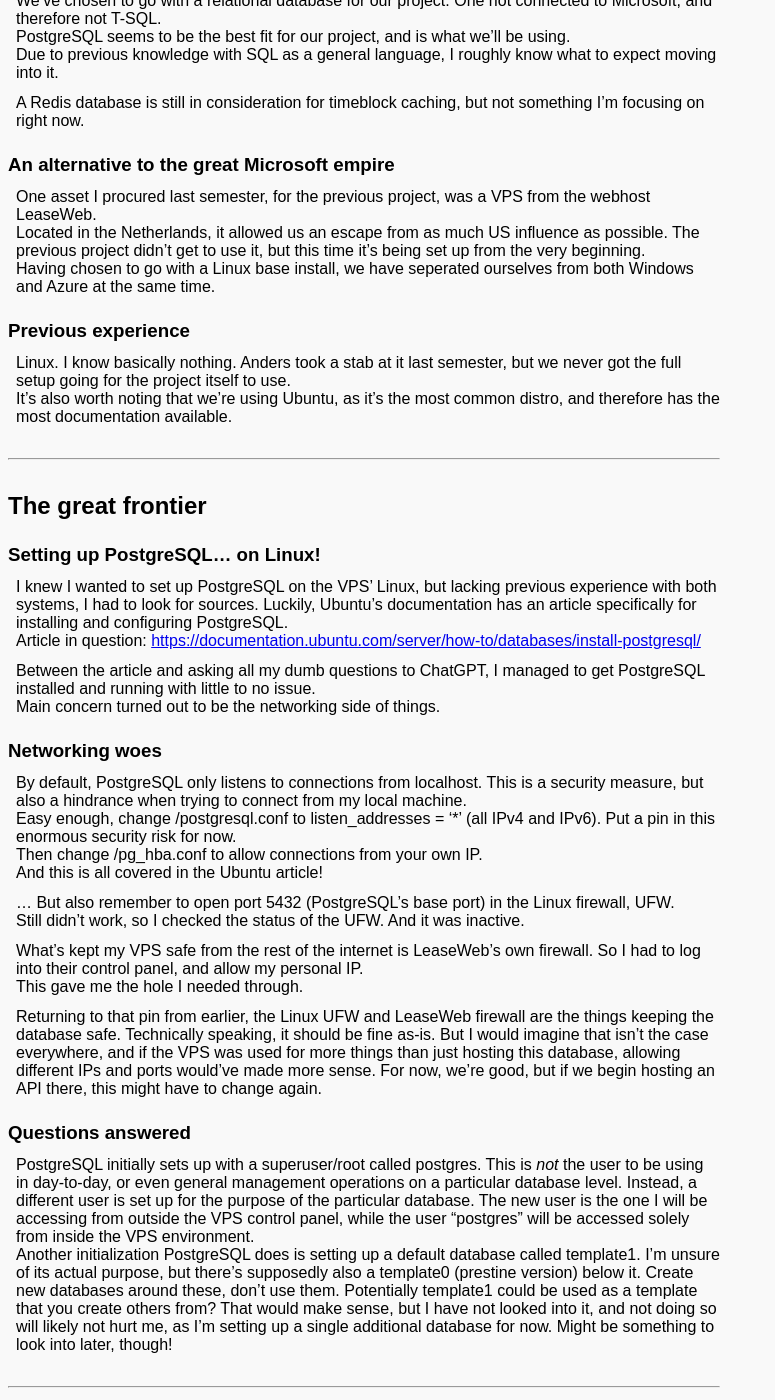
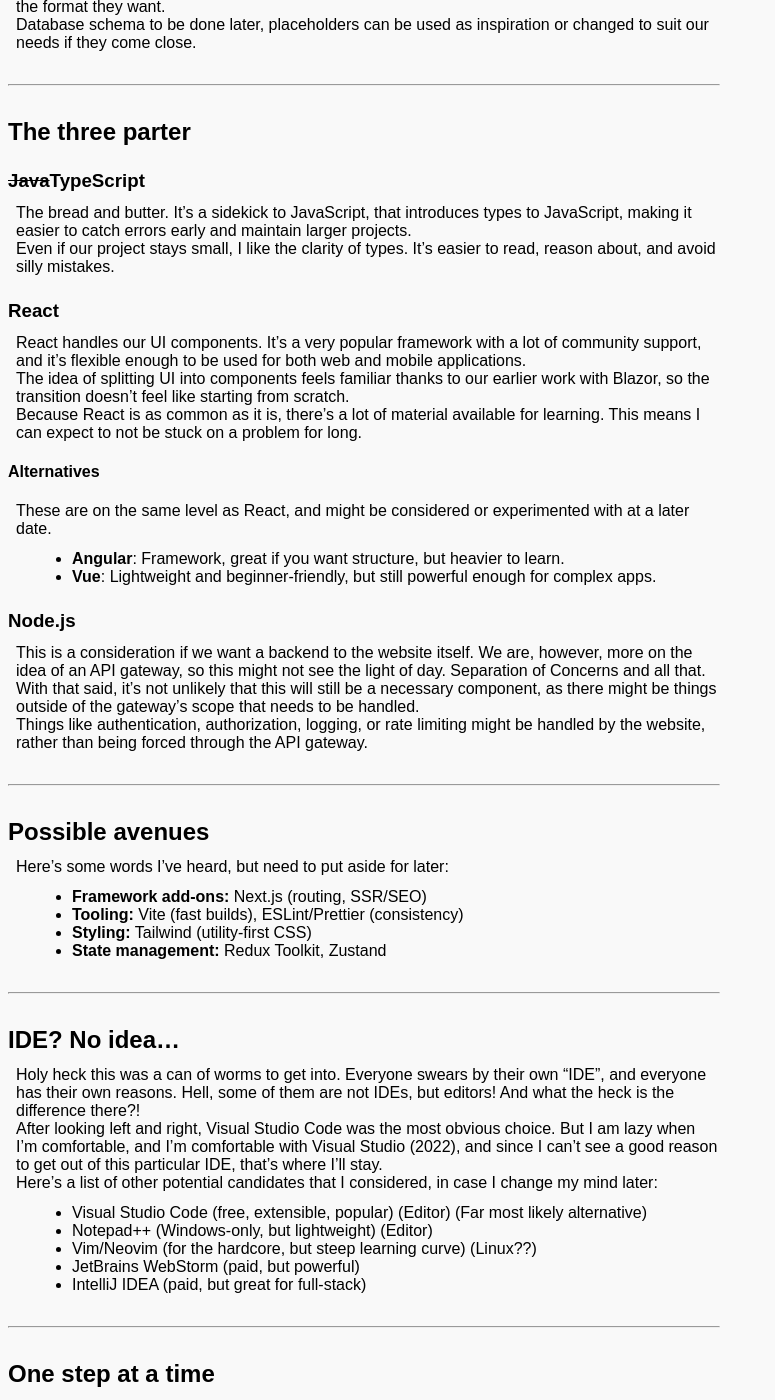
Before and after one commit to MHLaDMOoF24/mhladmoof24.github.io, a Jekyll site: the page built from _posts/2025-09-02-postgresql_setup.md, in a window 1280 px wide and 1400 px high, scrolled down 328 px. Shown: the whole window, without its empty margins (0-775 px from the left). Built offline with Jekyll 4.4.1, drawn with Linux system fonts in a browser that asks for light colours; some of the changed text lies outside the part shown.

Commit message:
Initial TypeScript/React/Node.js write-up

```diff
--- a/_posts/2025-09-02-postgresql_setup.md
+++ b/_posts/2025-09-02-postgresql_setup.md
@@ -1,73 +1,60 @@
 ---
 layout: post
-title: "PostgreSQL setup"
-tags: [production, database]
+title: "Finding a language to speak"
+tags: [research, application]
 ---
 
-<span class="note">This post mostly concerns networking, but considering contact to your database should be important to you, this seems fair to still work on...</span>
-
-## A new beginning
-### Previously, on this blog...
-We've chosen to go with a relational database for our project. One not connected to Microsoft, and therefore not T-SQL.
-PostgreSQL seems to be the best fit for our project, and is what we'll be using.
-Due to previous knowledge with SQL as a general language, I roughly know what to expect moving into it.
-
-A Redis database is still in consideration for timeblock caching, but not something I'm focusing on right now.
-
-
-### An alternative to the great Microsoft empire
-One asset I procured last semester, for the previous project, was a VPS from the webhost LeaseWeb.
-Located in the Netherlands, it allowed us an escape from as much US influence as possible. The previous project didn't get to use it, but this time it's being set up from the very beginning.
-Having chosen to go with a Linux base install, we have seperated ourselves from both Windows and Azure at the same time.
-
-
-### Previous experience
-Linux. I know basically nothing. Anders took a stab at it last semester, but we never got the full setup going for the project itself to use.
-It's also worth noting that we're using Ubuntu, as it's the most common distro, and therefore has the most documentation available.
+## Yo, where we at
+### Modus operandi
+With our first priority (database setup) mostly worked out, we can now get started on preparing a face to show the world.
+Since the database is in place, other members can now start storing whatever data they need in the format they want.
+Database schema to be done later, placeholders can be used as inspiration or changed to suit our needs if they come close.
 
 ---
 
-## The great frontier
-### Setting up PostgreSQL... on Linux!
-I knew I wanted to set up PostgreSQL on the VPS' Linux, but lacking previous experience with both systems, I had to look for sources. Luckily, Ubuntu's documentation has an article specifically for installing and configuring PostgreSQL.
-Article in question: [https://documentation.ubuntu.com/server/how-to/databases/install-postgresql/](https://documentation.ubuntu.com/server/how-to/databases/install-postgresql/)
+## The three parter
+### ~~Java~~TypeScript
+The bread and butter. It's a sidekick to JavaScript, that introduces types to JavaScript, making it easier to catch errors early and maintain larger projects.
+Even if our project stays small, I like the clarity of types. It’s easier to read, reason about, and avoid silly mistakes.
 
-Between the article and asking all my dumb questions to ChatGPT, I managed to get PostgreSQL installed and running with little to no issue.
-Main concern turned out to be the networking side of things.
+### React
+React handles our UI components. It’s a very popular framework with a lot of community support, and it’s flexible enough to be used for both web and mobile applications.
+The idea of splitting UI into components feels familiar thanks to our earlier work with Blazor, so the transition doesn’t feel like starting from scratch.
+Because React is as common as it is, there's a lot of material available for learning. This means I can expect to not be stuck on a problem for long.
 
+#### Alternatives
+These are on the same level as React, and might be considered or experimented with at a later date.
+- **Angular**: Framework, great if you want structure, but heavier to learn.
+- **Vue**: Lightweight and beginner-friendly, but still powerful enough for complex apps.
 
-### Networking woes
-By default, PostgreSQL only listens to connections from localhost. This is a security measure, but also a hindrance when trying to connect from my local machine.
-Easy enough, change /postgresql.conf to listen_addresses = '*' (all IPv4 and IPv6). Put a pin in this enormous security risk for now.
-Then change /pg_hba.conf to allow connections from your own IP.
-And this is all covered in the Ubuntu article!
-
-... But also remember to open port 5432 (PostgreSQL's base port) in the Linux firewall, UFW.
-Still didn't work, so I checked the status of the UFW. And it was inactive.
-
-What's kept my VPS safe from the rest of the internet is LeaseWeb's own firewall. So I had to log into their control panel, and allow my personal IP.
-This gave me the hole I needed through.
-
-Returning to that pin from earlier, the Linux UFW and LeaseWeb firewall are the things keeping the database safe. Technically speaking, it should be fine as-is. But I would imagine that isn't the case everywhere, and if the VPS was used for more things than just hosting this database, allowing different IPs and ports would've made more sense. For now, we're good, but if we begin hosting an API there, this might have to change again.
-
-
-### Questions answered
-PostgreSQL initially sets up with a superuser/root called postgres. This is _not_ the user to be using in day-to-day, or even general management operations on a particular database level. Instead, a different user is set up for the purpose of the particular database. The new user is the one I will be accessing from outside the VPS control panel, while the user "postgres" will be accessed solely from inside the VPS environment.
-Another initialization PostgreSQL does is setting up a default database called template1. I'm unsure of its actual purpose, but there's supposedly also a template0 (prestine version) below it. Create new databases around these, don't use them. Potentially template1 could be used as a template that you create others from? That would make sense, but I have not looked into it, and not doing so will likely not hurt me, as I'm setting up a single additional database for now. Might be something to look into later, though!
-
+### Node.js
+This is a consideration if we want a backend to the website itself. We are, however, more on the idea of an API gateway, so this might not see the light of day. Separation of Concerns and all that.
+With that said, it's not unlikely that this will still be a necessary component, as there might be things outside of the gateway's scope that needs to be handled.
+Things like authentication, authorization, logging, or rate limiting might be handled by the website, rather than being forced through the API gateway.
 
 ---
 
-## What's next?
-### Postgression
-Still to-do is actually doing any work with PostgreSQL. I'm comfortable enough in SQL itself to not be too worried, but it'd be good to test it out a bit, see if it works as expected.
-The database itself needs a schema, which will likely be the very next step. It doesn't need to be perfect, but it should at least handle what Trine brings in for her first batches of data.
+## Possible avenues
+Here's some words I've heard, but need to put aside for later:
+- **Framework add-ons:** Next.js (routing, SSR/SEO)
+- **Tooling:** Vite (fast builds), ESLint/Prettier (consistency)
+- **Styling:** Tailwind (utility-first CSS)
+- **State management:** Redux Toolkit, Zustand
 
+---
 
-### Redis
-I've also mentioned setting up a Redis database for caching timeblocks. This is still in consideration, but this is extremely low priority for now.
-Timeblocks will be
+## IDE? No idea...
+Holy heck this was a can of worms to get into. Everyone swears by their own "IDE", and everyone has their own reasons. Hell, some of them are not IDEs, but editors! And what the heck is the difference there?!
+After looking left and right, Visual Studio Code was the most obvious choice. But I am lazy when I'm comfortable, and I'm comfortable with Visual Studio (2022), and since I can't see a good reason to get out of this particular IDE, that's where I'll stay.
+Here's a list of other potential candidates that I considered, in case I change my mind later:
+- Visual Studio Code (free, extensible, popular) (Editor) (Far most likely alternative)
+- Notepad++ (Windows-only, but lightweight) (Editor)
+- Vim/Neovim (for the hardcore, but steep learning curve) (Linux??)
+- JetBrains WebStorm (paid, but powerful)
+- IntelliJ IDEA (paid, but great for full-stack)
 
+---
 
-### Application development when??
-So far I've essentially neglected my second specialization. This is completely on purpose, because it doesn't ~~provide any value~~ block anyone else from progressing their work. The database, however, could potentially. So priorities were had, and Application Development has been the bottom of the list (of two subjects).
+## One step at a time
+As it stands, everything is still way too new to consider a solid choice. But there's a plan, of sorts, and that can be followed until I learn the holes that might be in my way.
+Experiments are still to be had, and the connections between the group members' parts are still up in the air.
```
Also changed, not shown: _posts/2025-09-03-application_start_up.md (added, +73 -0 lines).
